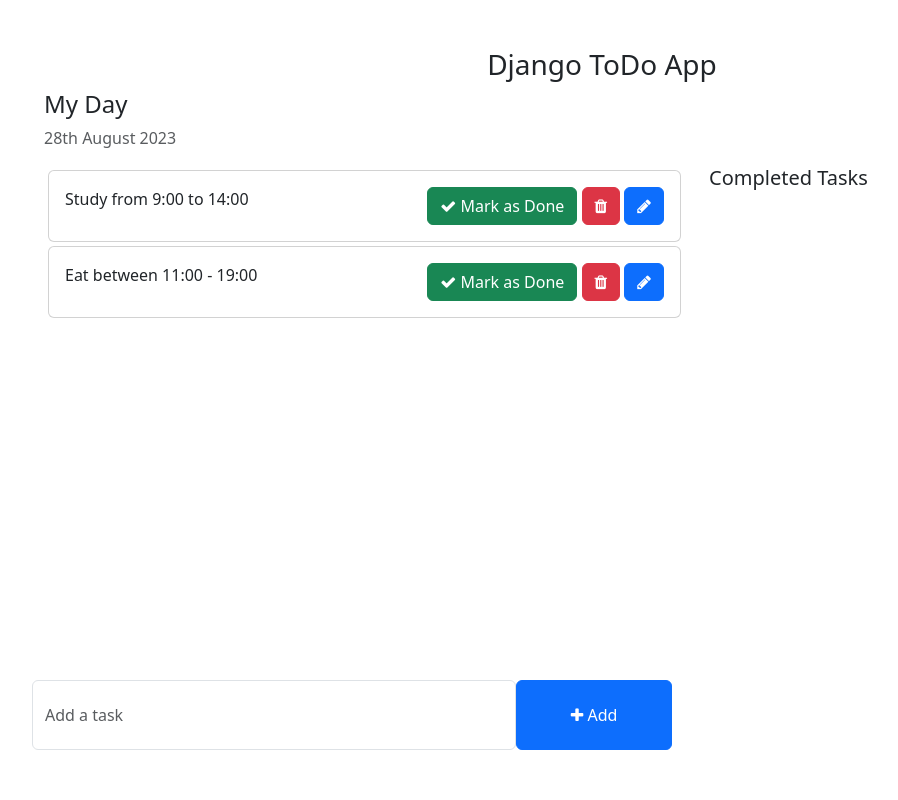
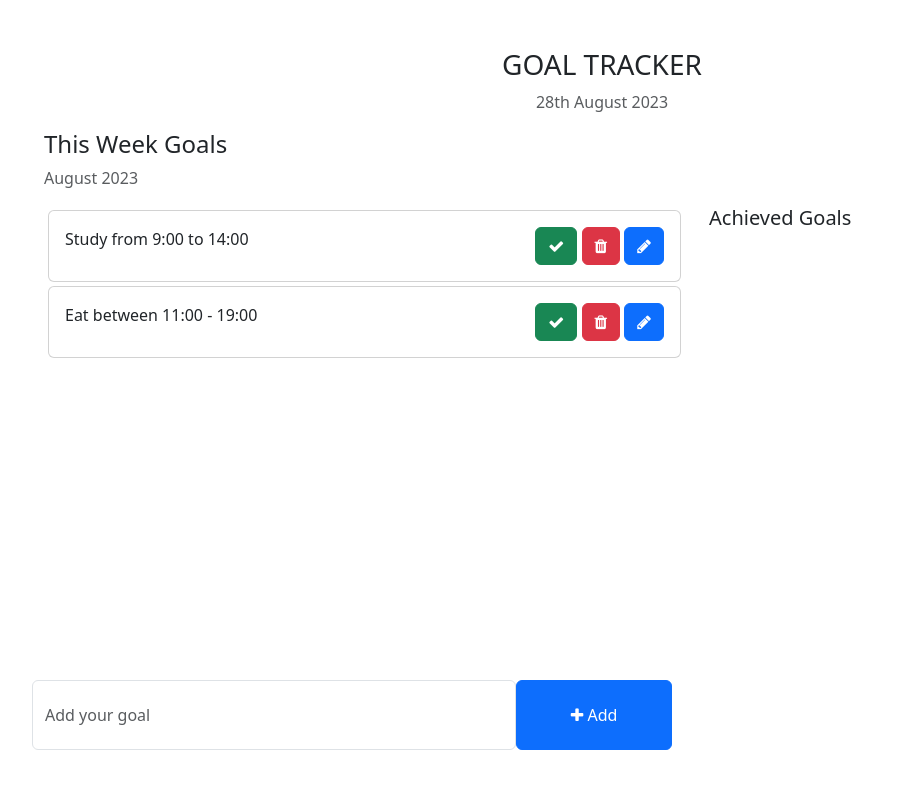
Before and after one commit to VikramAnkathi/GoalTrackerWebApp, a Django app: page / in a window 1280 px wide. Shown: the whole page, without its empty margins (38-936 px from the left). Run offline with Django 4.2, Linux system fonts and the light colour scheme; data comes from the database, SQL or seed files in the repository; both versions use the stored data as it was after the commit.

Commit message:
Goals App

```diff
--- a/templates/home.html
+++ b/templates/home.html
@@ -13,7 +13,6 @@
     <script src="https://cdn.jsdelivr.net/npm/bootstrap@5.3.0-alpha1/dist/js/bootstrap.bundle.min.js" integrity="sha384-w76AqPfDkMBDXo30jS1Sgez6pr3x5MlQ1ZAGC+nuZB+EYdgRZgiwxhTBTkF7CXvN" crossorigin="anonymous"></script>
     <!-- Font Awesome Icons -->
     <link rel="stylesheet" href="https://cdnjs.cloudflare.com/ajax/libs/font-awesome/4.7.0/css/font-awesome.min.css">
-
     <style>
         .form-control{
         padding: 1.375rem .75rem !important;
@@ -22,10 +21,11 @@
 </head>
 <body>
     <div class="container">
-        <h3 class="pt-5 text-center">Django ToDo App</h3>
+        <h3 class="pt-5 text-center">GOAL TRACKER</h3>
+        <p class="text-muted text-center">{% now "jS F Y" %}</p>
         <div class="row">
-            <h4>My Day</h4>
-            <p class="text-muted">{% now "jS F Y" %}</p>
+            <h4>This Week Goals</h4>
+            <p class="text-muted">{% now "F Y" %}</p>
             <div class="col-md-7 col-lg-7" style="height: 450px; overflow: scroll;">
                 <!-- List of all the tasks for the day -->
                 {% for task in tasks %}
@@ -33,7 +33,7 @@
                     <div class="card-body">
                         {{task.task}}
                         <span style="position: relative; float: right;">
-                            <a href="{% url 'doneTask' task.pk%}" class="btn btn-success"><i class="fa fa-check"></i> Mark as Done</a>
+                            <a href="{% url 'doneTask' task.pk%}" class="btn btn-success"><i class="fa fa-check"></i></a>
                             <a href="{% url 'deleteTask' task.pk %}" class="btn btn-danger"><i class="fa fa-trash"></i></a>
                             <a href="{% url 'editTask' task.pk %}" class="btn btn-primary"><i class="fa fa-pencil"></i></a>
                         </span>
@@ -42,14 +42,14 @@
                {% endfor %}
             </div>
             <div class="col-md-5 col-lg-5">
-                <h5>Completed Tasks</h5>
+                <h5>Achieved Goals</h5>
                 <!-- List of all the tasks that have completed -->
                 {% for dtask in dtasks %}
                 <div class="card m-1">
                     <div class="card-body">
-                        {{dtask.task}}
+                        <span style="text-decoration-line: line-through;">{{dtask.task}}</span>
                         <span style="position: relative; float: right;">
-                            <a href="{% url 'undoneTask' dtask.pk%}" class="btn btn-danger"><i class="fa"></i> Mark as Undone</a>
+                            <a href="{% url 'undoneTask' dtask.pk%}" class="btn btn-danger"><i class="fa fa-times"></i></a>
                         </span>
                     </div>
                 </div>
@@ -63,7 +63,7 @@
                     {% csrf_token %}
                     <div class="form-group">
                         <span style="display: flex;">
-                            <input type="text" name="task" class="form-control" placeholder="Add a task">
+                            <input type="text" name="task" class="form-control" placeholder="Add your goal">
                             <button type="submit" class="btn btn-primary" style="width: 200px;"><i class="fa fa-plus"></i> Add</button>
                         </span>
                     </div>
```
Also changed, not shown: db.sqlite3.
